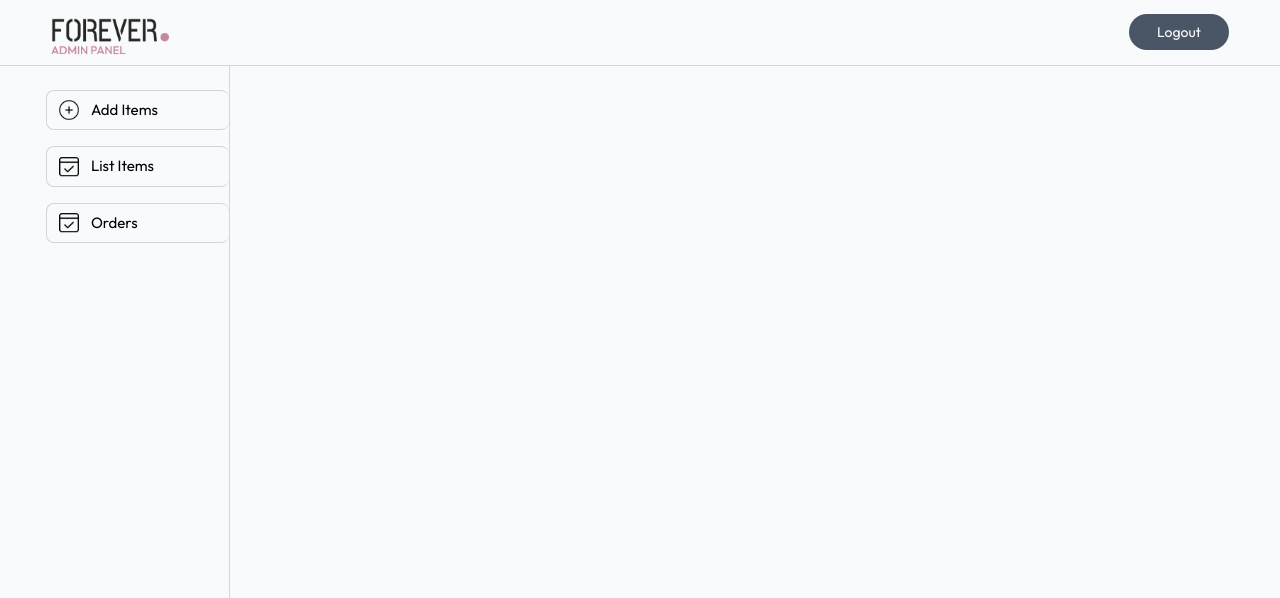
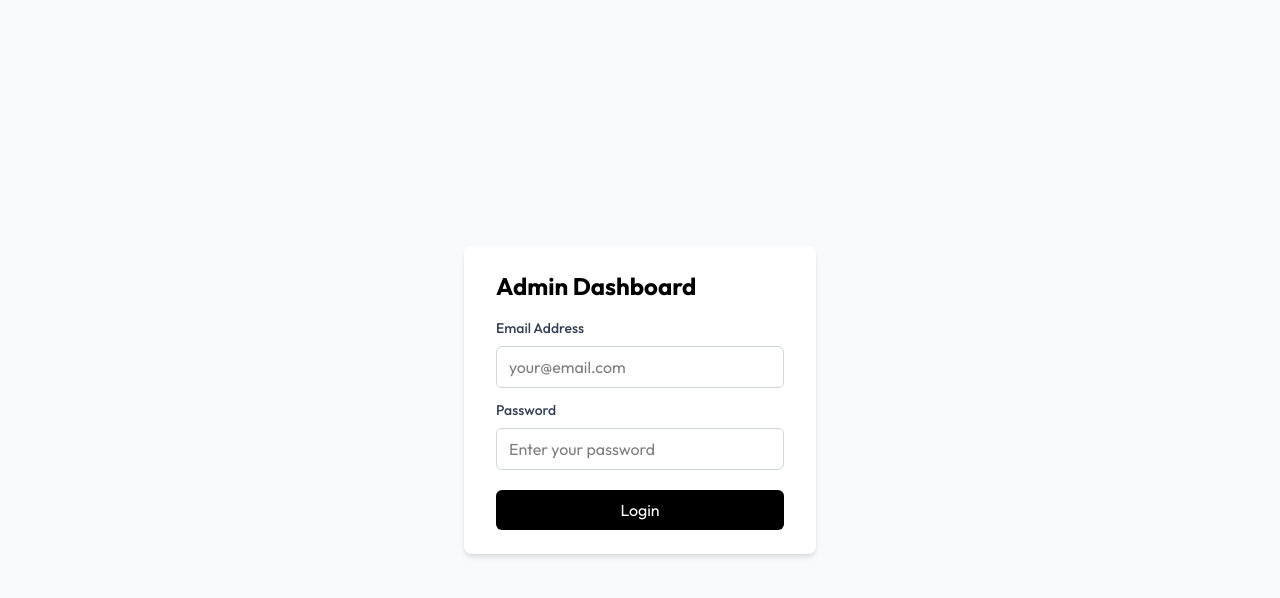
Before and after one commit to ThinhDang464/CottonTom, a React (Vite) app in the folder admin/: page / in a window 1280 px wide. Shown: the top 598 px of the page. Built offline with nearby package versions, Linux system fonts and the light colour scheme; no server answers.

Commit message:
admin login functionality with token api call and local storage

```diff
--- a/admin/src/App.tsx
+++ b/admin/src/App.tsx
@@ -4,23 +4,45 @@
 import Add from "./pages/Add";
 import List from "./pages/List";
 import Orders from "./pages/Orders";
+import { useEffect, useState } from "react";
+import Login from "./components/Login";
+import { ToastContainer } from "react-toastify";
+
+export const backendUrl = import.meta.env.VITE_BACKEND_URL; //get the httplocalholst4000 from env use in any coponents
+
 const App = () => {
+  const [token, setToken] = useState(
+    localStorage.getItem("token") ? localStorage.getItem("token") : ""
+  ); //when theres token available use it, if not empty, prevent refresh page to logout user
+
+  //local storage for not logged out when refresh
+  useEffect(() => {
+    //whenever token updated localstorage will store new token
+    localStorage.setItem("token", token);
+  }, [token]);
   return (
     <div className="bg-gray-50 min-h-screen">
+      <ToastContainer />
+      {/*Show login screen when theres no token */}
+      {token === "" ? (
+        <Login setToken={setToken} /> //pass props to Login
+      ) : (
         <>
-        <NavBar />
+          <NavBar setToken={setToken} />
           <hr className="border-gray-300" />
           <div className="flex w-full ">
             <SideBar />
             <div className="w-[70%] mx-auto ml-[max(5vw,25px)] my-8 text-gray-600 text-base">
               <Routes>
-              <Route path="/add" element={Add} />
-              <Route path="/list" element={List} />
-              <Route path="/orders" element={Orders} />
+                {/*pass tokens to these pages cause we need to provide tokens to make api call later */}
+                <Route path="/add" element={<Add token={token} />} />
+                <Route path="/list" element={<List token={token} />} />
+                <Route path="/orders" element={<Orders token={token} />} />
               </Routes>
             </div>
           </div>
         </>
+      )}
     </div>
   );
 };
--- a/admin/src/components/Login.tsx
+++ b/admin/src/components/Login.tsx
@@ -0,0 +1,73 @@
+import axios from "axios";
+import { useState } from "react";
+import { backendUrl } from "../App";
+import { toast } from "react-toastify";
+
+const Login = ({ setToken }) => {
+  //controled components
+  const [email, setEmail] = useState("");
+  const [password, setPassword] = useState("");
+  const onSubmitHandler = async (e) => {
+    try {
+      e.preventDefault();
+      //make api call
+      const response = await axios.post(backendUrl + "/api/user/admin", {
+        email, //send email and password in request body, what the admin function need in usercontroller
+        password,
+      });
+      //if success true means have token
+      if (response.data.success) {
+        setToken(response.data.token);
+      } else {
+        toast.error(response.data.message);
+      }
+    } catch (error) {
+      console.log(error);
+      toast.error(error.message);
+    }
+  };
+  return (
+    //flex class to parent make flex child has default items-stretch which forces child div to
+    //expand its height to match parent -> items center override stretch and make items fit its content
+    //and vertically align center
+    <div className="min-h-screen flex items-center justify-center w-full">
+      <div className="bg-white shadow-md rounded-lg px-8 py-6 max-w-md">
+        <h1 className="text-2xl font-bold mb-4">Admin Dashboard</h1>
+        <form onSubmit={onSubmitHandler}>
+          <div className="mb-3 min-w-72">
+            <p className="text-sm font-medium text-gray-700 mb-2">
+              Email Address
+            </p>
+            <input
+              onChange={(e) => setEmail(e.target.value)}
+              value={email}
+              className="rounded-md w-full px-3 py-2 border border-gray-300 outline-none"
+              type="email"
+              placeholder="your@email.com"
+              required
+            />
+          </div>
+          <div className="mb-3 min-w-72">
+            <p className="text-sm font-medium text-gray-700 mb-2">Password</p>
+            <input
+              onChange={(e) => setPassword(e.target.value)}
+              value={password}
+              className="rounded-md w-full px-3 py-2 border border-gray-300 outline-none"
+              type="password"
+              placeholder="Enter your password"
+              required
+            />
+          </div>
+          <button
+            className="mt-2 rounded-md px-4 py-2 bg-black text-white w-full cursor-pointer"
+            type="submit"
+          >
+            Login
+          </button>
+        </form>
+      </div>
+    </div>
+  );
+};
+
+export default Login;
--- a/admin/src/components/NavBar.tsx
+++ b/admin/src/components/NavBar.tsx
@@ -1,9 +1,12 @@
 import { assets } from "../assets/assets";
-const NavBar = () => {
+const NavBar = ({ setToken }) => {
   return (
     <div className="flex items-center py-2 px-[4%] justify-between">
       <img className="w-[max(10%,80px)]" src={assets.logo} alt="" />
-      <button className="bg-gray-600 text-white px-5 py-2 sm:px-7 sm:py-2 rounded-full text-xs sm:text-sm">
+      <button
+        onClick={() => setToken("")}
+        className="bg-gray-600 text-white px-5 py-2 sm:px-7 sm:py-2 rounded-full text-xs sm:text-sm cursor-pointer"
+      >
         Logout
       </button>
     </div>
```
Lines whose indentation alone changed are shown as unchanged.
